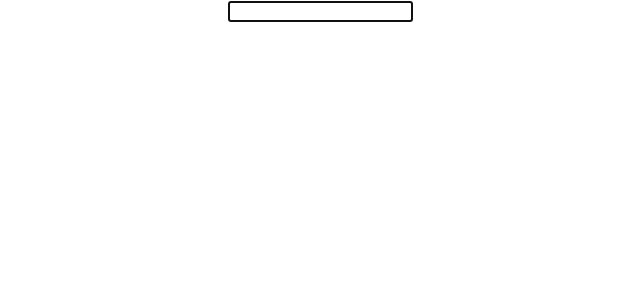
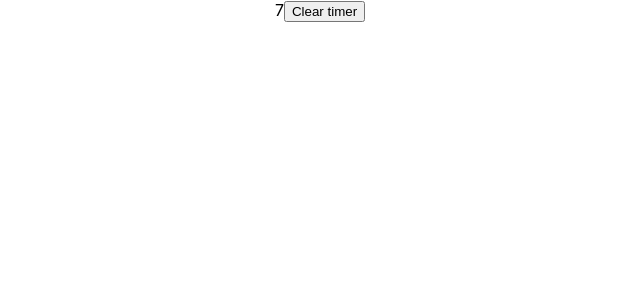
Before and after one commit to opxyc/js.react.l.hooks, a React (Create React App) app: page / in a window 1280 px wide. Shown: the top 300 px of the page, without its empty margins (320-960 px from the left). Built offline with nearby package versions, Linux system fonts and the light colour scheme.

Commit message:
useRef - to store mutable value

```diff
--- a/src/App.js
+++ b/src/App.js
@@ -1,10 +1,10 @@
 import './App.css'
-import FocusInput from './components/useRef/FocusInput';
+import Timer from './components/useRef/Timer';
 
 function App() {
   return (
     <div className="App">
-      <FocusInput />
+      <Timer />
     </div>
   );
 }
--- /dev/null
+++ b/src/components/useRef/Timer.js
@@ -0,0 +1,23 @@
+import React, { useEffect, useRef, useState } from 'react'
+
+function Timer() {
+    const [count, setCount] = useState(0)
+    const intervalRef = useRef()
+
+    useEffect(()=>{
+        intervalRef.current = setInterval(()=>{
+            setCount(prev => prev + 1)
+        }, 1000)
+
+        return () => clearInterval(intervalRef.current)
+    }, [])
+
+    return (
+        <div>
+            {count}
+            <button onClick={()=>clearInterval(intervalRef.current)}>Clear timer</button>
+        </div>
+    )
+}
+
+export default Timer
```
Also changed, not shown: 1 other file (tests, documents, lock files or other folders).
